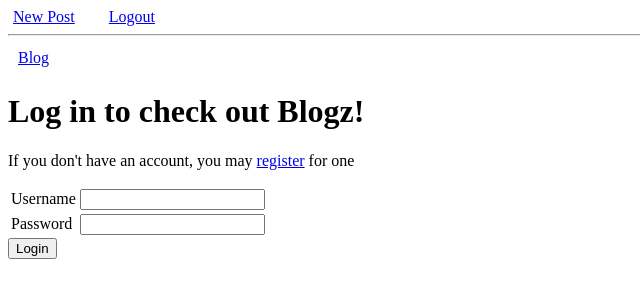
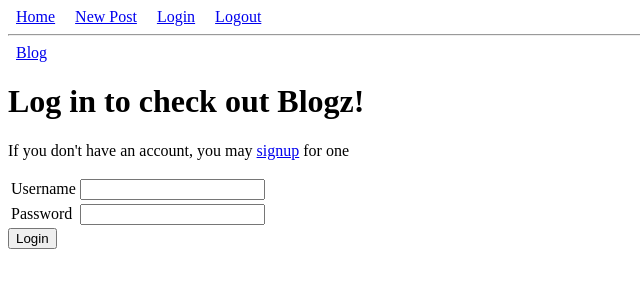
Before and after one commit to marceamaps/blogz, a Flask app: page /login in a window 1280 px wide. Shown: the top 300 px of the page, without its empty margins (0-640 px from the left). Run offline with Flask 2, Linux system fonts and the light colour scheme.

Commit message:
created a logout handler, expanded base and login html

```diff
--- a/main.py
+++ b/main.py
@@ -7,7 +7,7 @@ app = Flask(__name__)
 app.config['DEBUG'] = True
 app.config['SQLALCHEMY_DATABASE_URI'] = 'postgres://localhost/blogz'
 db = SQLAlchemy(app)
-#do I need a secret key?
+app.secret_key = 'y337kGcys&zP3B' #stole this from get-it-done, can I do that?
 
 class Blog(db.Model):
 
@@ -25,6 +25,7 @@ class User(db.Model):
 
 @app.route('/signup', methods=['POST', 'GET'])
 def signup():
+
     if request.method == 'POST':
         username = request.form['username']
         password = request.form['password']
@@ -60,20 +61,31 @@ def login():
 
     return render_template('login.html')
 
+
+@app.before_request
+def require_login():
+    allowed_routes = ['login', 'signup', 'blogs', 'index']
+    if request.endpoint not in allowed_routes and 'email' not in session:
+        return redirect ('/login')
+
 @app.route('/blogs', methods=['POST', 'GET'])
-def index():
+def blogs():
 
     blogs = Blog.query.all()
     return render_template('blog.html', title="Build a Blog!", blogs=blogs)
 
-# def logout():
 
-# We'll have a logout function that handles a POST request to
-# /logout and redirects the user to /blog after deleting the
-# username from the session.
+@app.route('/logout', methods=['POST'])
+def logout():
+    del session['username']
+    return redirect('/')
 
-# @app.route('index')
-# def index():
+
+@app.route('/', methods=['POST', 'GET'])
+def index():
+
+    return render_template('index.html')
+
 
 @app.route('/newpost', methods=['POST', 'GET'])
 def new_post():
--- a/templates/base.html
+++ b/templates/base.html
@@ -4,10 +4,12 @@
         <title>{{ title }}</title>
     </head>
 
+    <a href='/' class="home">Home</a>
     <a href='/newpost' class="new-post">New Post</a>
+    <a href='/login' class="login">Login</a>
     <a href='/logout' class="logout">Logout</a>
     <hr>
-    <div class='blog-page'><a href='/blog' class="blog-page">Blog</a></div>
+    <a href='/blog' class="blog-page">Blog</a>
 
 
 <body>
@@ -17,15 +19,20 @@
 
 </body>
 <style>
+    .home {
+    padding: 8px;
+    }
     .new-post {
-        padding: 5px;
-        border: 50px;
+        padding: 8px;
+    }
+    .login {
+        padding: 8px;
     }
     .blog-page {
-        padding: 5px;
+        padding: 8px;
     }
     .logout {
-        padding: 25px;
+        padding: 8px;
 
     }
 
--- a/templates/login.html
+++ b/templates/login.html
@@ -3,7 +3,7 @@
 {% block content %}
 <h1>Log in to check out Blogz!</h1>
 <p>If you don't have an account, you may
-    <a href="/register">register</a> for one</p>
+    <a href="/signup">signup</a> for one</p>
     <from action="/login" method="post">
         <table>
         <tr>
```
